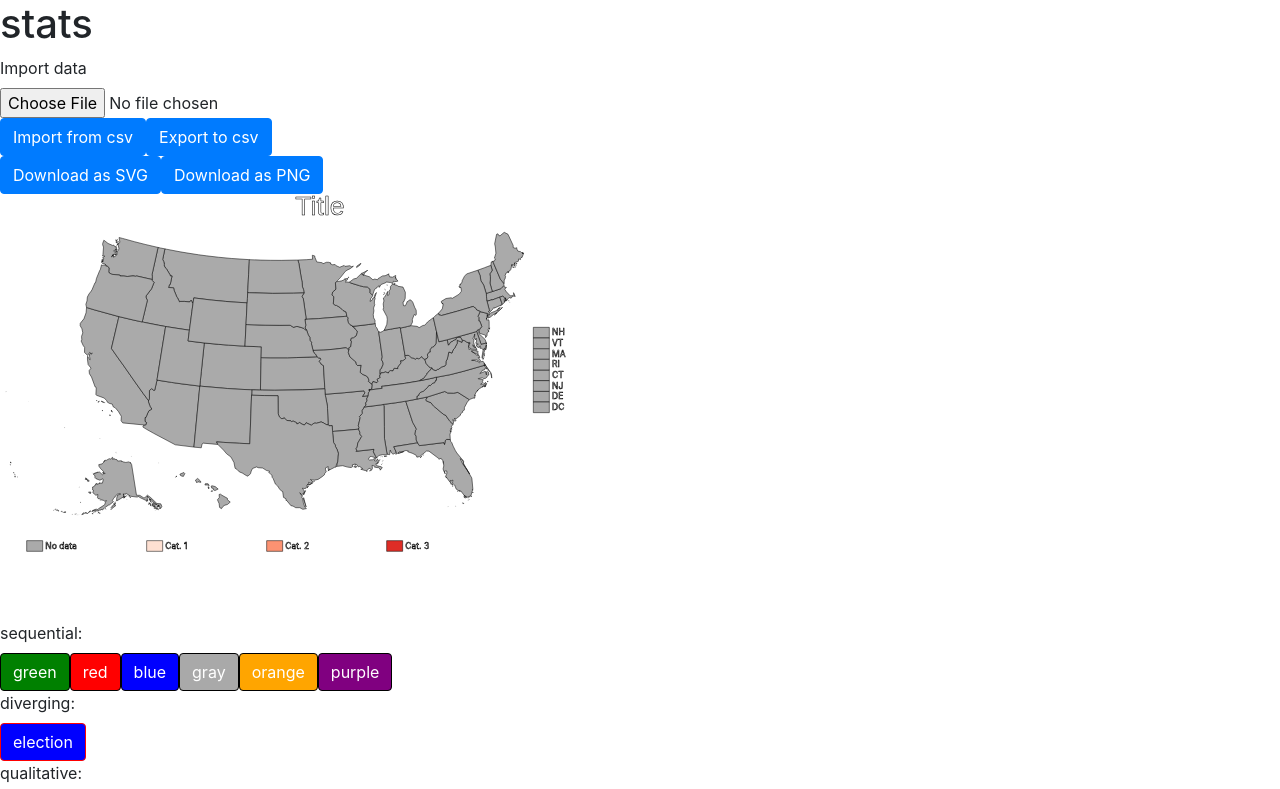
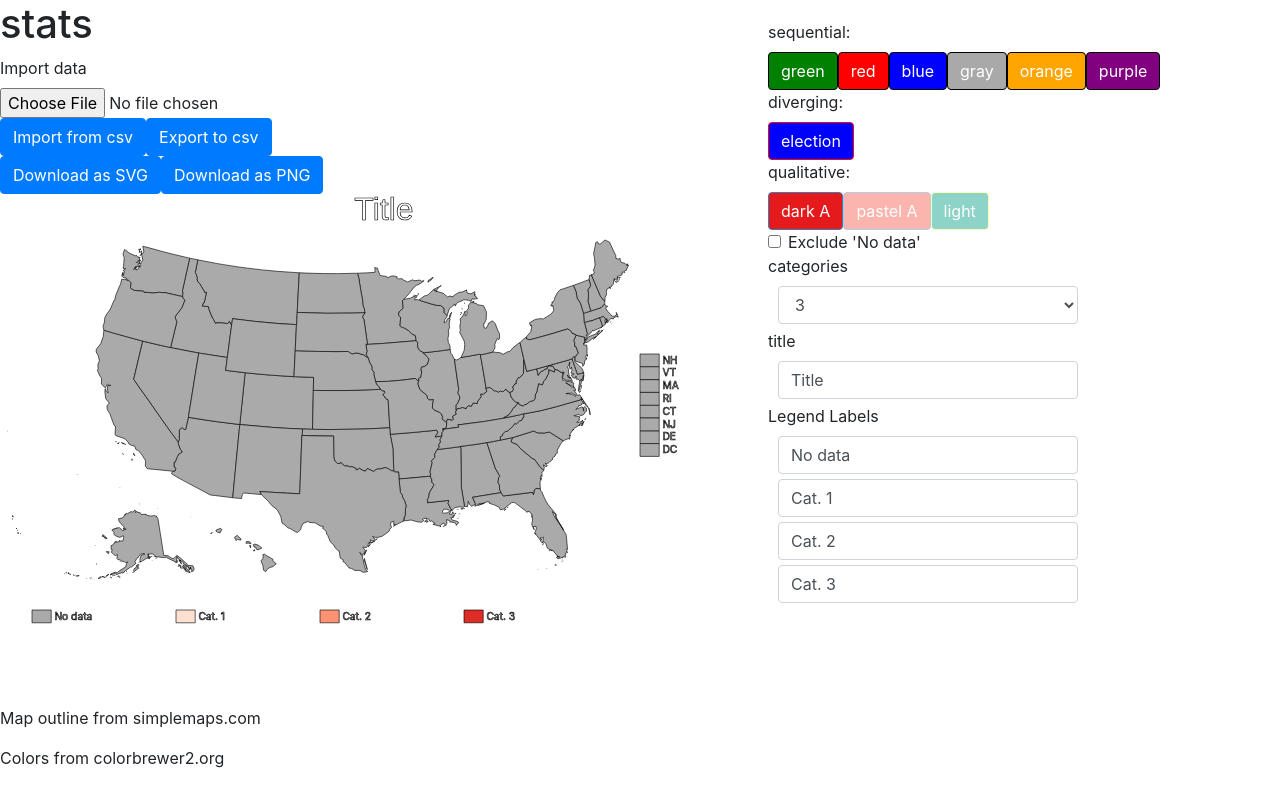
Before and after one commit to colefrishman/us-map-maker, a React (Create React App) app: page / in a window 1280 px wide. Shown: the top 789 px of the page. Built offline with nearby package versions, Linux system fonts and the light colour scheme.

Commit message:
The options are in split-screen for wide enough devices

```diff
--- a/src/App.css
+++ b/src/App.css
@@ -44,3 +44,32 @@ svg {
 path{
   pointer-events: auto;
 }
+
+@media (min-width: 1199px) {
+  #mapsplit{
+    width: 100%;
+  }
+
+  #optionssplit{
+    width: 100%;
+  }
+}
+
+@media (min-width: 1200px) {
+  #mapsplit{
+      left:0;
+      height: 100%;
+      width: 60%;
+  }
+
+  #optionssplit{
+    right: 0;
+    height: 100%;
+    width: 40%;
+    position: fixed;
+    z-index: 1;
+    top: 0;
+    overflow-x: hidden;
+    padding-top: 20px;
+  }
+}
--- a/src/App.js
+++ b/src/App.js
@@ -60,8 +60,8 @@ function App() {
 	const LegendInput = () => {
 		let temp = []
 		for (let i=excludeNoData; i<=categories; ++i){
-			temp.push(<Form.Control key={i} style={{width:"300px"}} type="text" value={legend[i]} maxLength="12" onChange={(event)=>{updateLegend(i, event.target.value)}} />)
-
+			temp.push(<Form.Control key={i} style={{width:"300px", marginLeft:"10px", marginBottom:"5px"}}
+			 type="text" value={legend[i]} maxLength="12" onChange={(event)=>{updateLegend(i, event.target.value)}} />)
 		}
 		return temp;
 	}
@@ -130,6 +130,7 @@ function App() {
 
 	return(
 		<div>
+			<div id="mapsplit">
 				<h1>stats</h1>
 				<Form.File id="dataImport" label="Import data" accept="text/csv" onChange={(event) => {setCsvPath(event.target.files[0])}}/>
 				<Button onClick={() => {fillValuesFromCsv(csvPath)}}>Import from csv</Button>
@@ -139,7 +140,8 @@ function App() {
 				<Button onClick={() => {downloadAsPng()}}>Download as PNG</Button>
 				<br />
 				<Svg colorScheme={colorScheme} title={title} legend={legend} excludeNoData={excludeNoData} values={values} updateValues={updateValues} states={states} id="map"/>
-			<br />
+			</div>
+			<div id="optionssplit">
 				<Form.Label>sequential: </Form.Label>
 				<br />
 				<Button style={{color:"white", backgroundColor:"green", borderColor:"black"}} onClick={() => {updateScheme("Greens",categories)}}>green</Button>
@@ -163,7 +165,7 @@ function App() {
 
 				<Form.Label>categories</Form.Label>
 
-			<Form.Control as="select" onChange={(event)=>{updateScheme(color, parseInt(event.target.value))}} value={categories}>
+				<Form.Control as="select" style={{width:"300px", marginLeft:"10px", marginBottom:"5px"}} onChange={(event)=>{updateScheme(color, parseInt(event.target.value))}} value={categories}>
     				<option>3</option>
     				<option>4</option>
     				<option>5</option>
@@ -174,12 +176,13 @@ function App() {
     			</Form.Control>
 
 				<Form.Label>title</Form.Label>
-			<Form.Control type="text" onChange={(event)=>{setTitle(event.target.value)}} value={title}/>
+				<Form.Control type="text" style={{width:"300px", marginLeft:"10px", marginBottom:"5px"}} onChange={(event)=>{setTitle(event.target.value)}} value={title}/>
 
 				<Form.Label>Legend Labels</Form.Label>
 
 				{LegendInput()}
-
+			</div>
+			<div id="credits"></div>
 			<p>Map outline from simplemaps.com</p>
 			<p>Colors from colorbrewer2.org</p>
 			<p>SVG download from nytimes.github.io/svg-crowbar</p>
--- a/src/Svg.js
+++ b/src/Svg.js
@@ -65,7 +65,7 @@ const Svg = (props) => {
 	})
 
 	return (
-	<svg xmlns="http://www.w3.org/2000/svg" xmlnsXlink= "http://www.w3.org/1999/xlink"	fill="none" stroke="#000" strokeLinejoin="round" enable_background="new 0 0 1000 589" pretty_print="False" version="1.1" viewBox="0 -50 1200 800" width="50%" id={props.id}>
+	<svg xmlns="http://www.w3.org/2000/svg" xmlnsXlink= "http://www.w3.org/1999/xlink"	fill="none" stroke="#000" strokeLinejoin="round" enable_background="new 0 0 1000 589" pretty_print="False" version="1.1" viewBox="0 -50 1200 800" width="100%" id={props.id}>
 		<defs>
 		<style type="text/css">{
 			"path { fill-rule: evenodd; }"+
```
Lines whose indentation alone changed are shown as unchanged.
